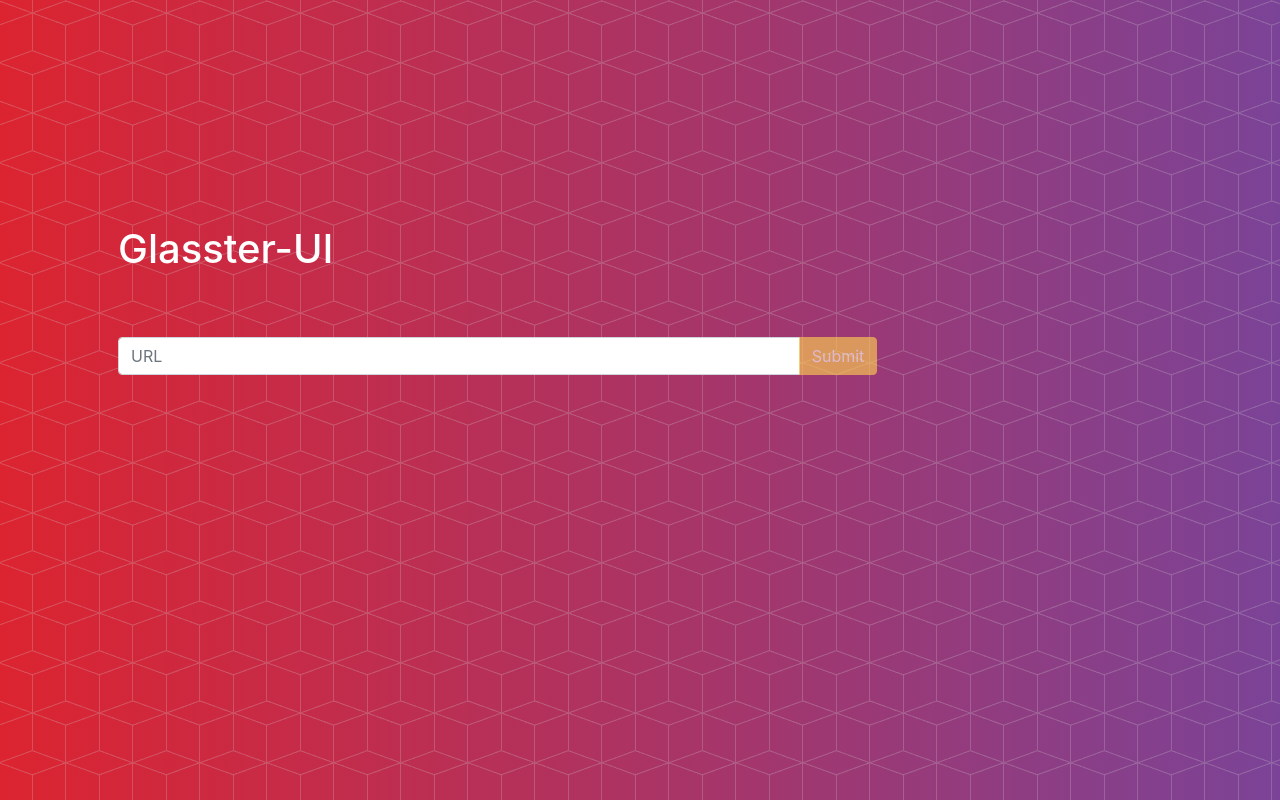
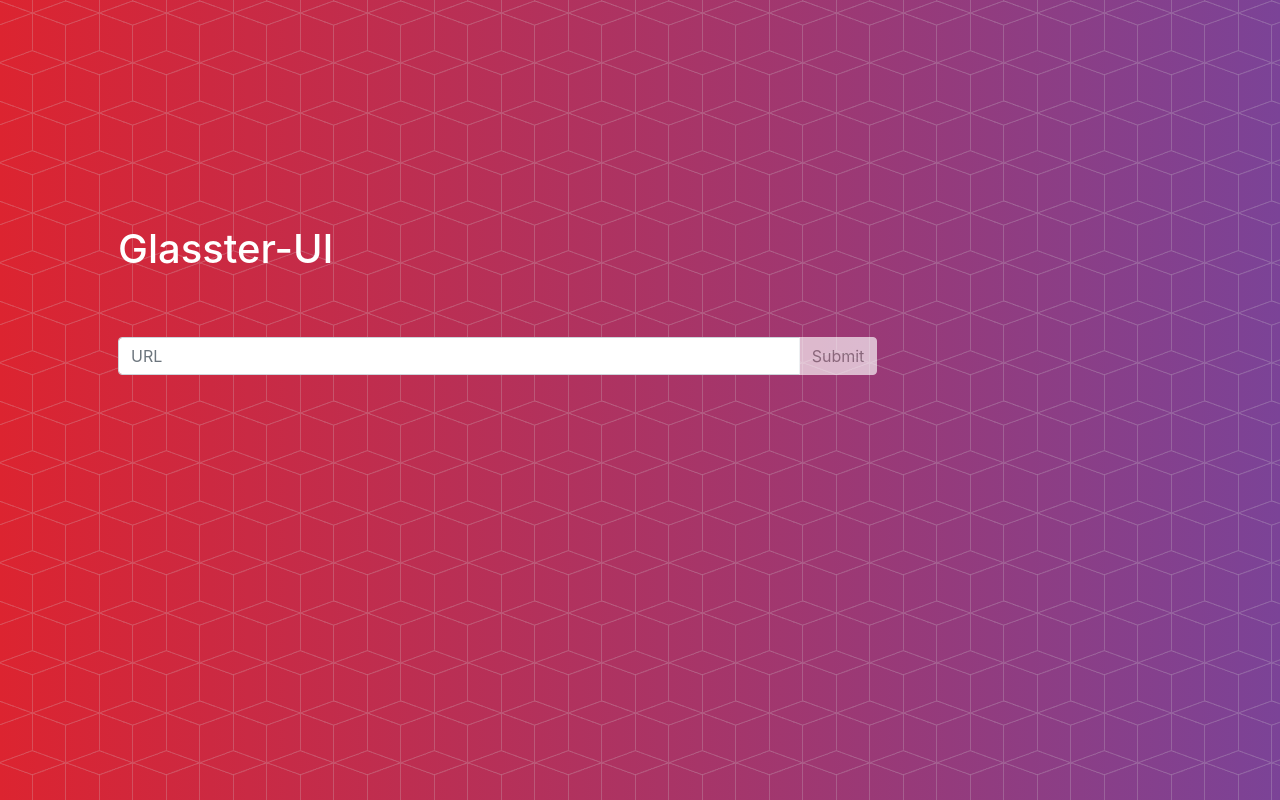
Before and after one commit to zahariaca/glasster-ui, an Angular app: page /search in a window 1280 px wide. In both pictures the pointer is over the button "Submit". Built offline with nearby package versions, Linux system fonts and the light colour scheme.

Commit message:
Fixed button css when disabled

```diff
--- a/src/styles.css
+++ b/src/styles.css
@@ -52,6 +52,7 @@
 .btn-outline-secondary,
 .btn-outline-secondary[disabled] {
     background-color: white;
+    color: gray;
 }
 
 .btn-outline-secondary:hover,
@@ -62,8 +63,10 @@
     background-color: #fdcc52;
 }
 
-.btn-outline-secondary:hover[disabled],
-.btn-outline-secondary:focus[disabled],
-.btn-outline-secondary:active[disabled] {
-    color: white;
+.btn-outline-secondary[disabled]:hover,
+.btn-outline-secondary[disabled]:focus,
+.btn-outline-secondary[disabled]:active {
+    color: gray;
+    border-color: white;
+    background-color: white;
 }
```
